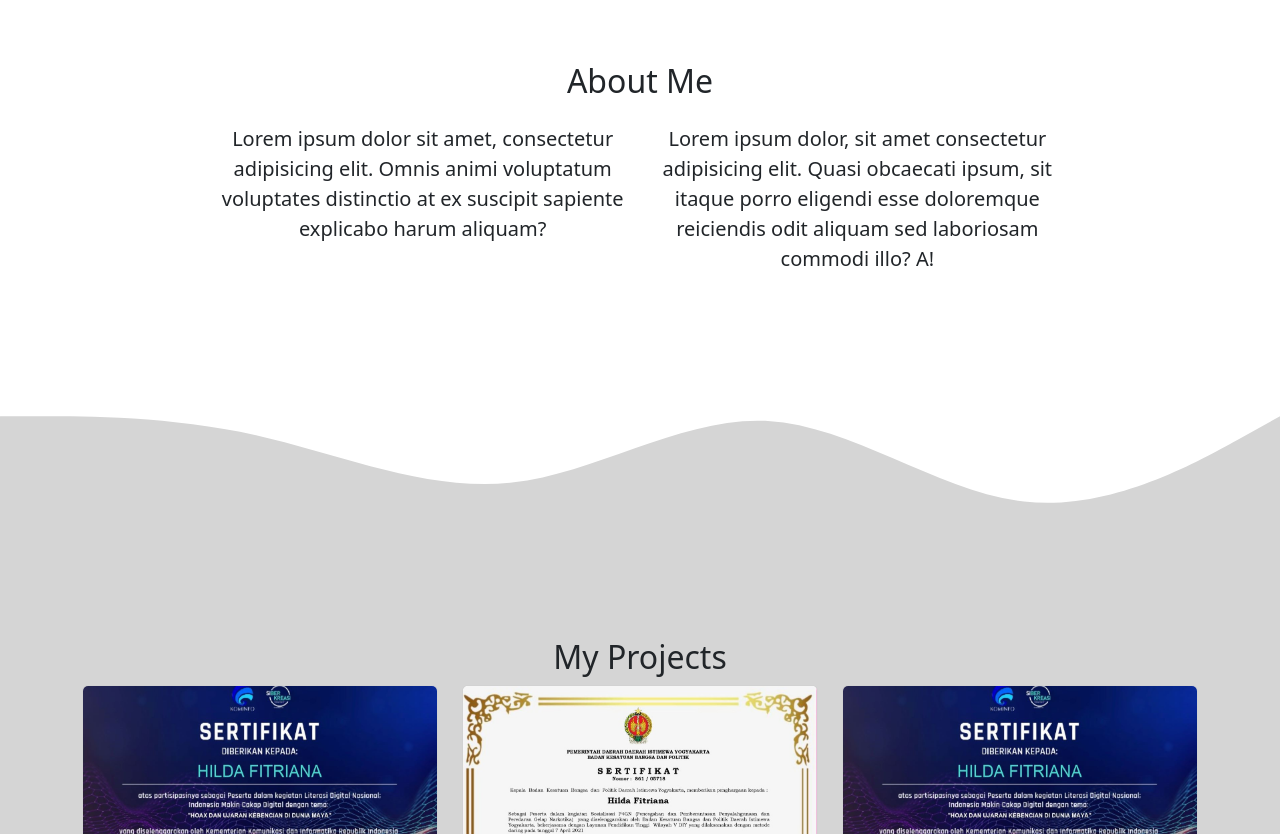
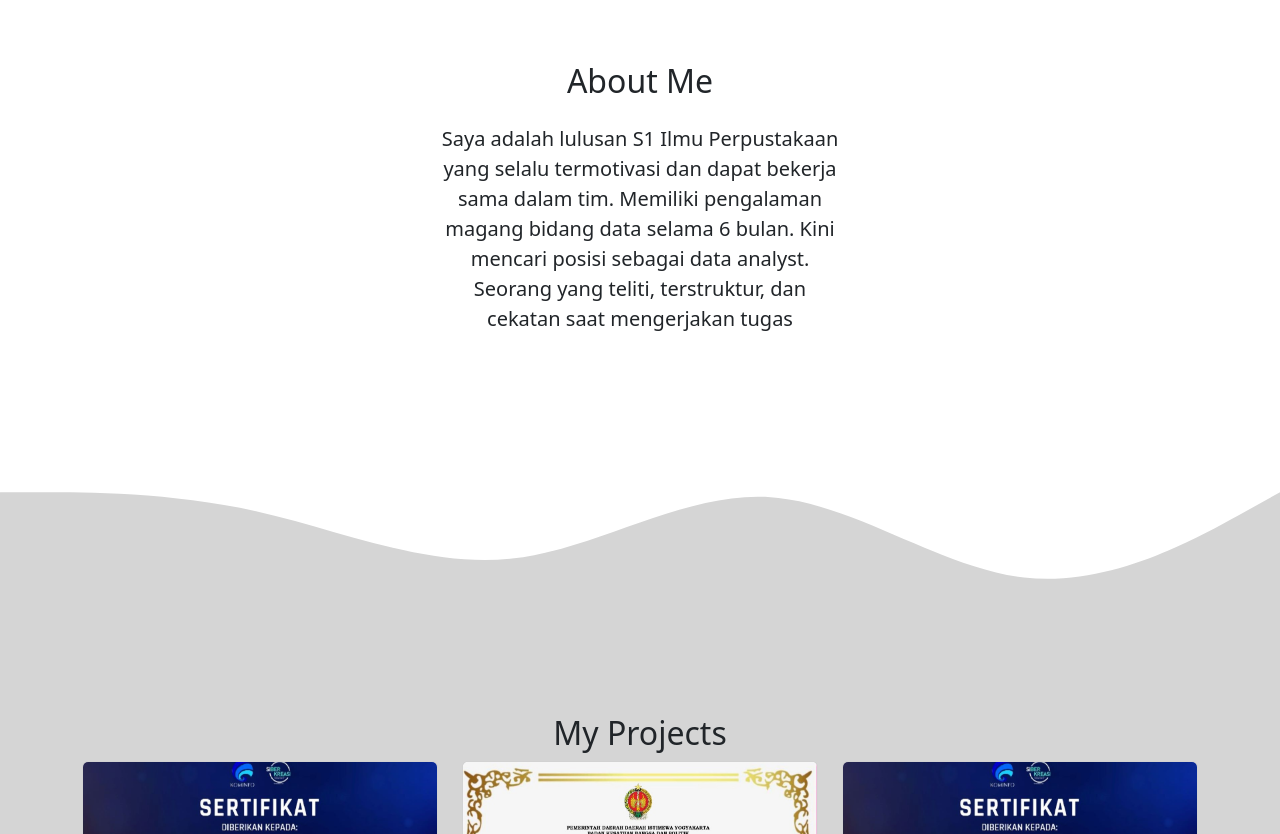
Before and after one commit to bayutara/bayutara.github.io, a plain HTML site: page index.html in a window 1280 px wide. Shown: the part 720-1554 px from the top of the page. Drawn offline with nearby package versions, Linux system fonts and the light colour scheme.

Commit message:
Update index.html

```diff
--- a/index.html
+++ b/index.html
@@ -67,10 +67,8 @@
       </div>
       <div class="row row justify-content-center fs-5 text-center">
         <div class="col-md-4">
-          <p>Lorem ipsum dolor sit amet, consectetur adipisicing elit. Omnis animi voluptatum voluptates distinctio at ex suscipit sapiente explicabo harum aliquam?</p>
+          <p>Saya adalah lulusan S1 Ilmu Perpustakaan yang selalu termotivasi dan dapat bekerja sama dalam tim. Memiliki pengalaman magang bidang data selama 6 bulan. Kini mencari posisi sebagai data analyst. Seorang yang teliti, terstruktur, dan cekatan saat mengerjakan tugas</p>
         </div>
-        <div class="col-md-4">Lorem ipsum dolor, sit amet consectetur adipisicing elit. Quasi obcaecati ipsum, sit itaque porro eligendi esse doloremque reiciendis odit aliquam sed laboriosam commodi illo? A!</div>
-      </div>
       <svg xmlns="http://www.w3.org/2000/svg" viewBox="0 0 1440 320">
         <path
           fill="#d5d5d5"
```
